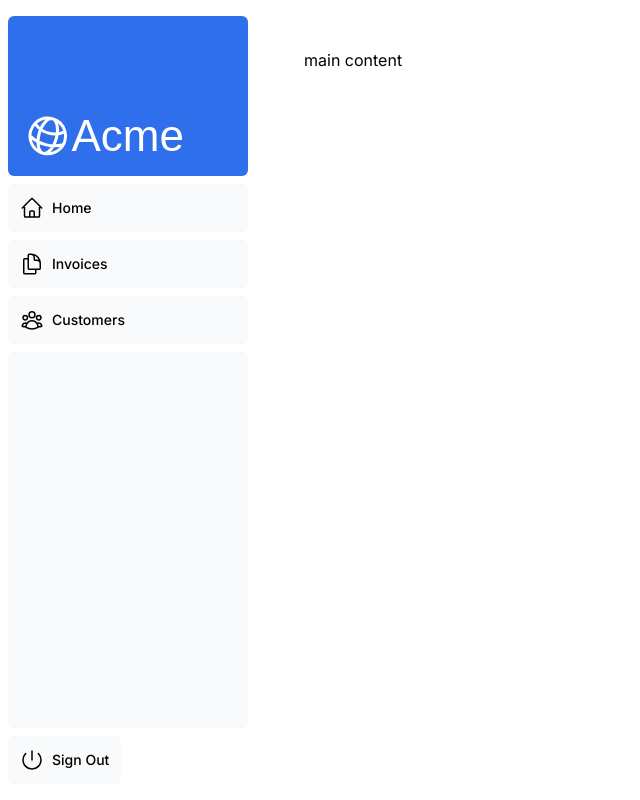
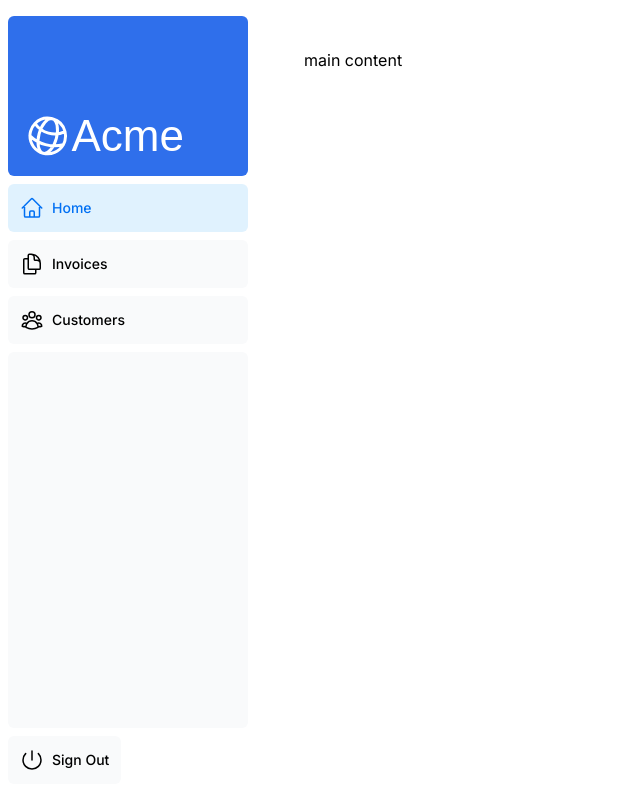
Before and after one commit to marwen-mrabti/next14-dashboard, a Next.js app: page /dashboard in a window 1280 px wide. Shown: the whole page, without its empty margins (0-640 px from the left). Built offline with nearby package versions, Linux system fonts and the light colour scheme; a web font is replaced by a local one.

Commit message:
sidebar navigation

```diff
--- a/app/ui/dashboard/nav-links.tsx
+++ b/app/ui/dashboard/nav-links.tsx
@@ -1,8 +1,13 @@
+"use client"
+
+import Link from 'next/link';
 import {
   UserGroupIcon,
   HomeIcon,
   DocumentDuplicateIcon,
 } from '@heroicons/react/24/outline';
+import { usePathname } from 'next/navigation';
+import clsx from 'clsx';
 
 // Map of links to display in the side navigation.
 // Depending on the size of the application, this would be stored in a database.
@@ -17,19 +22,23 @@
 ];
 
 export default function NavLinks() {
+  const pathName = usePathname()
+
   return (
     <>
       {links.map((link) => {
         const LinkIcon = link.icon;
         return (
-          <a
+          <Link
             key={link.name}
             href={link.href}
-            className="flex h-[48px] grow items-center justify-center gap-2 rounded-md bg-gray-50 p-3 text-sm font-medium hover:bg-sky-100 hover:text-blue-600 md:flex-none md:justify-start md:p-2 md:px-3"
+            className={clsx(`flex h-[48px] grow items-center justify-center gap-2 rounded-md bg-gray-50 p-3 text-sm font-medium hover:bg-sky-100 hover:text-blue-600 md:flex-none md:justify-start md:p-2 md:px-3`, {
+            "bg-sky-100 text-blue-500" : pathName === link.href,
+            })}
           >
             <LinkIcon className="w-6" />
             <p className="hidden md:block">{link.name}</p>
-          </a>
+          </Link>
         );
       })}
     </>
```
